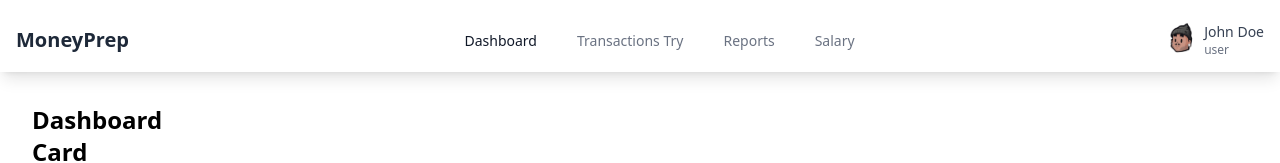
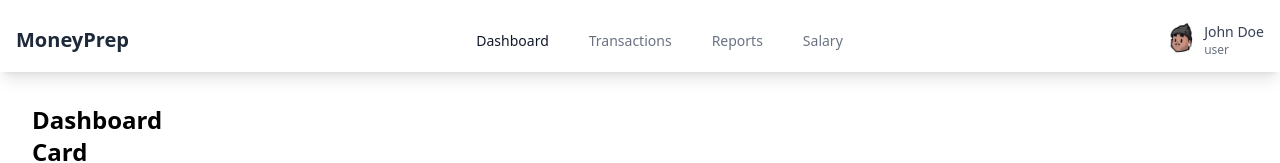
Before and after one commit to yogisyo16/prepare-your-money, a Vue app: page /dashboard in a window 1280 px wide. Shown: the top 163 px of the page. Built offline with nearby package versions, Linux system fonts and the light colour scheme; the HTML template or start-up script is replaced by a standard one.

Commit message:
Update: Navbar

```diff
--- a/src/components/NavbarP/navbarDesktopPm.vue
+++ b/src/components/NavbarP/navbarDesktopPm.vue
@@ -40,7 +40,7 @@ defineProps({
                         class="border-transparent text-gray-500 hover:border-gray-300 hover:text-gray-700 inline-flex items-center px-1 pt-1 border-b-2 text-sm font-medium"
                         active-class="border-indigo-500 text-gray-900"
                     >
-                        Transactions Try
+                        Transactions
                     </RouterLink>
                     <RouterLink
                         :to="reports"
```
